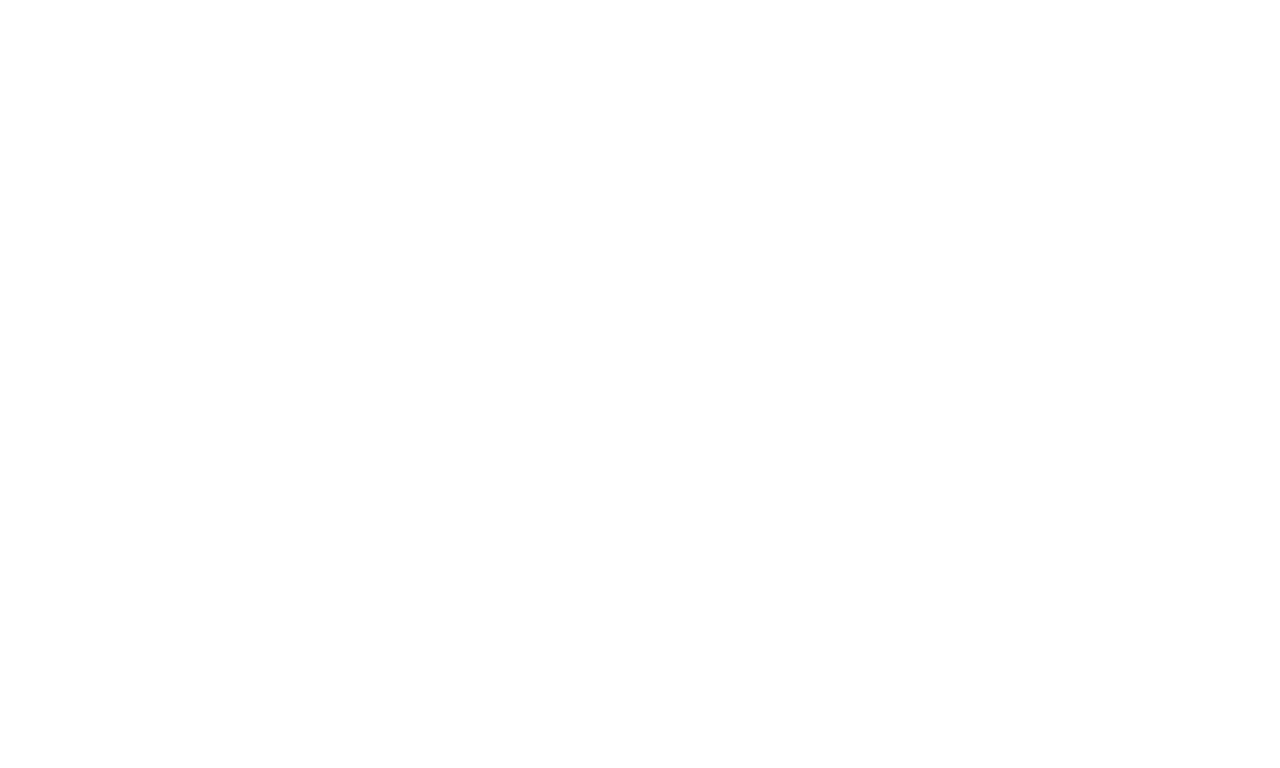
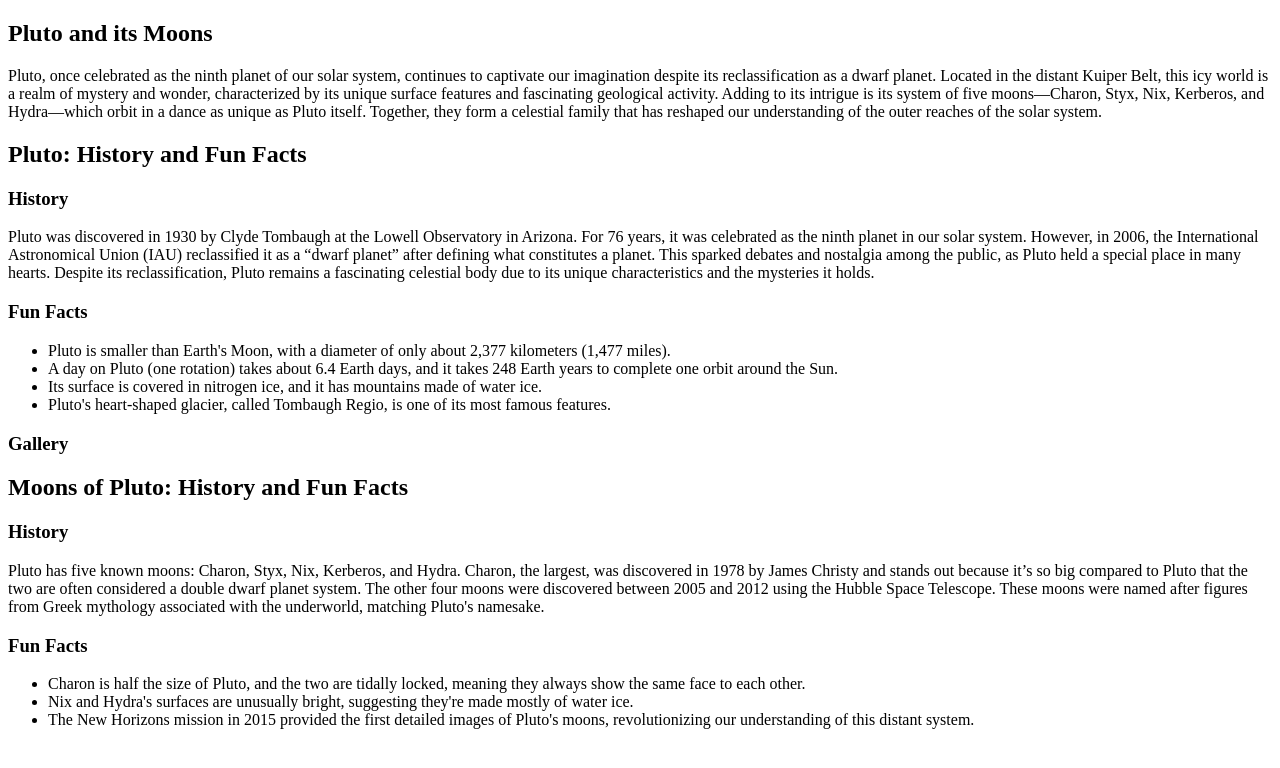
Before and after one commit to lyumii/pluto-project, a plain HTML site: page index.html in a window 1280 px wide. Drawn offline with Linux system fonts and the light colour scheme.

Commit message:
html barebones

```diff
--- a/index.html
+++ b/index.html
@@ -6,5 +6,100 @@
     <link rel="stylesheet" href="style.css" />
     <title>Pluto</title>
   </head>
+  <header>
+    <nav></nav>
+    <body>
+      <main>
+        <section id="intro">
+          <h1>Pluto and its Moons</h1>
+          <p>
+            Pluto, once celebrated as the ninth planet of our solar system,
+            continues to captivate our imagination despite its reclassification
+            as a dwarf planet. Located in the distant Kuiper Belt, this icy
+            world is a realm of mystery and wonder, characterized by its unique
+            surface features and fascinating geological activity. Adding to its
+            intrigue is its system of five moons—Charon, Styx, Nix, Kerberos,
+            and Hydra—which orbit in a dance as unique as Pluto itself.
+            Together, they form a celestial family that has reshaped our
+            understanding of the outer reaches of the solar system.
+          </p>
+        </section>
+        <section id="the-planet">
+          <h2>Pluto: History and Fun Facts</h2>
+          <article>
+            <h3>History</h3>
+            <p>
+              Pluto was discovered in 1930 by Clyde Tombaugh at the Lowell
+              Observatory in Arizona. For 76 years, it was celebrated as the
+              ninth planet in our solar system. However, in 2006, the
+              International Astronomical Union (IAU) reclassified it as a “dwarf
+              planet” after defining what constitutes a planet. This sparked
+              debates and nostalgia among the public, as Pluto held a special
+              place in many hearts. Despite its reclassification, Pluto remains
+              a fascinating celestial body due to its unique characteristics and
+              the mysteries it holds.
+            </p>
+          </article>
+          <article>
+            <h3>Fun Facts</h3>
+            <ul>
+              <li>
+                Pluto is smaller than Earth's Moon, with a diameter of only
+                about 2,377 kilometers (1,477 miles).
+              </li>
+              <li>
+                A day on Pluto (one rotation) takes about 6.4 Earth days, and it
+                takes 248 Earth years to complete one orbit around the Sun.
+              </li>
+              <li>
+                Its surface is covered in nitrogen ice, and it has mountains
+                made of water ice.
+              </li>
+              <li>
+                Pluto's heart-shaped glacier, called Tombaugh Regio, is one of
+                its most famous features.
+              </li>
+            </ul>
+          </article>
+          <aside><h3>Gallery</h3></aside>
+        </section>
+        <section>
+          <h2>Moons of Pluto: History and Fun Facts</h2>
+          <article>
+            <h3>History</h3>
+            <p>
+              Pluto has five known moons: Charon, Styx, Nix, Kerberos, and
+              Hydra. Charon, the largest, was discovered in 1978 by James
+              Christy and stands out because it’s so big compared to Pluto that
+              the two are often considered a double dwarf planet system. The
+              other four moons were discovered between 2005 and 2012 using the
+              Hubble Space Telescope. These moons were named after figures from
+              Greek mythology associated with the underworld, matching Pluto's
+              namesake.
+            </p>
+          </article>
+          <article>
+            <h3>Fun Facts</h3>
+            <ul>
+              <li>
+                Charon is half the size of Pluto, and the two are tidally
+                locked, meaning they always show the same face to each other.
+              </li>
+              <li>
+                Nix and Hydra's surfaces are unusually bright, suggesting
+                they're made mostly of water ice.
+              </li>
+              <li>
+                The New Horizons mission in 2015 provided the first detailed
+                images of Pluto's moons, revolutionizing our understanding of
+                this distant system.
+              </li>
+            </ul>
+          </article>
+        </section>
+      </main>
+      <footer></footer>
+    </body>
+  </header>
   <body></body>
 </html>
```
